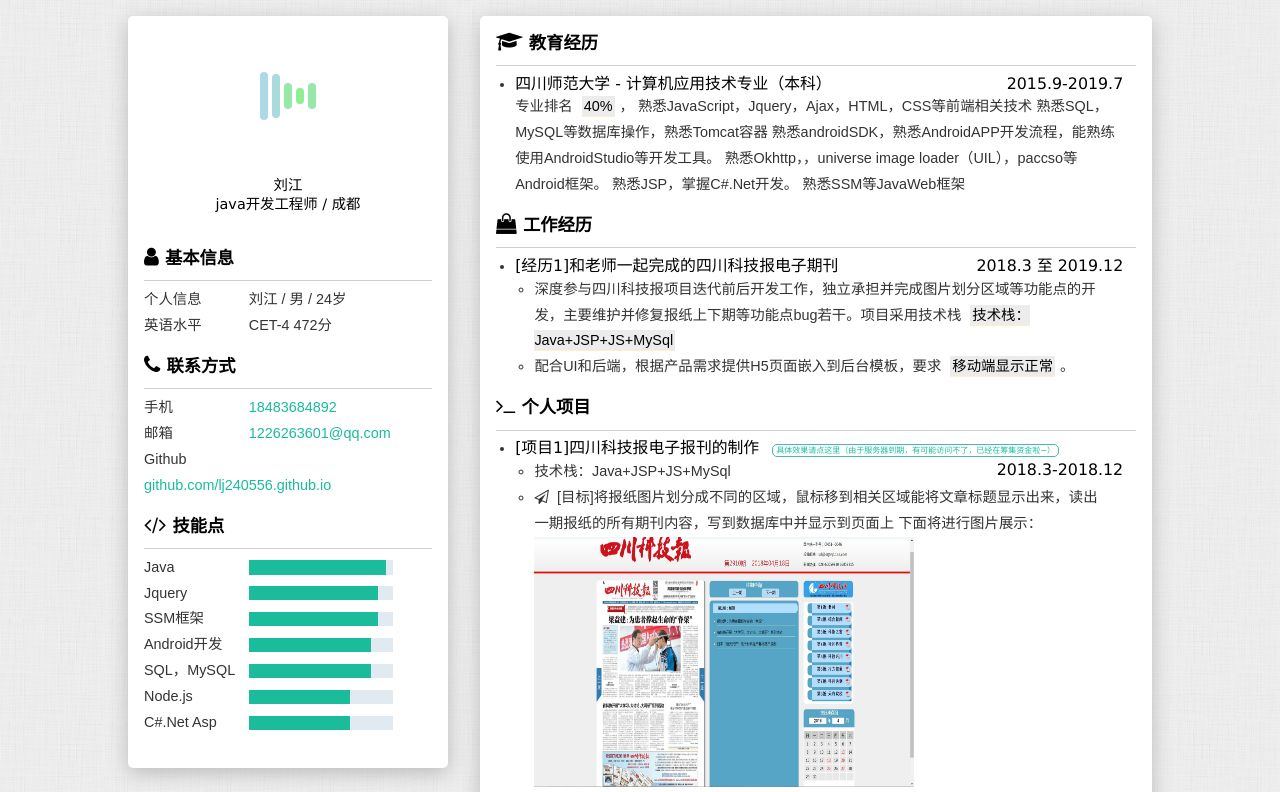
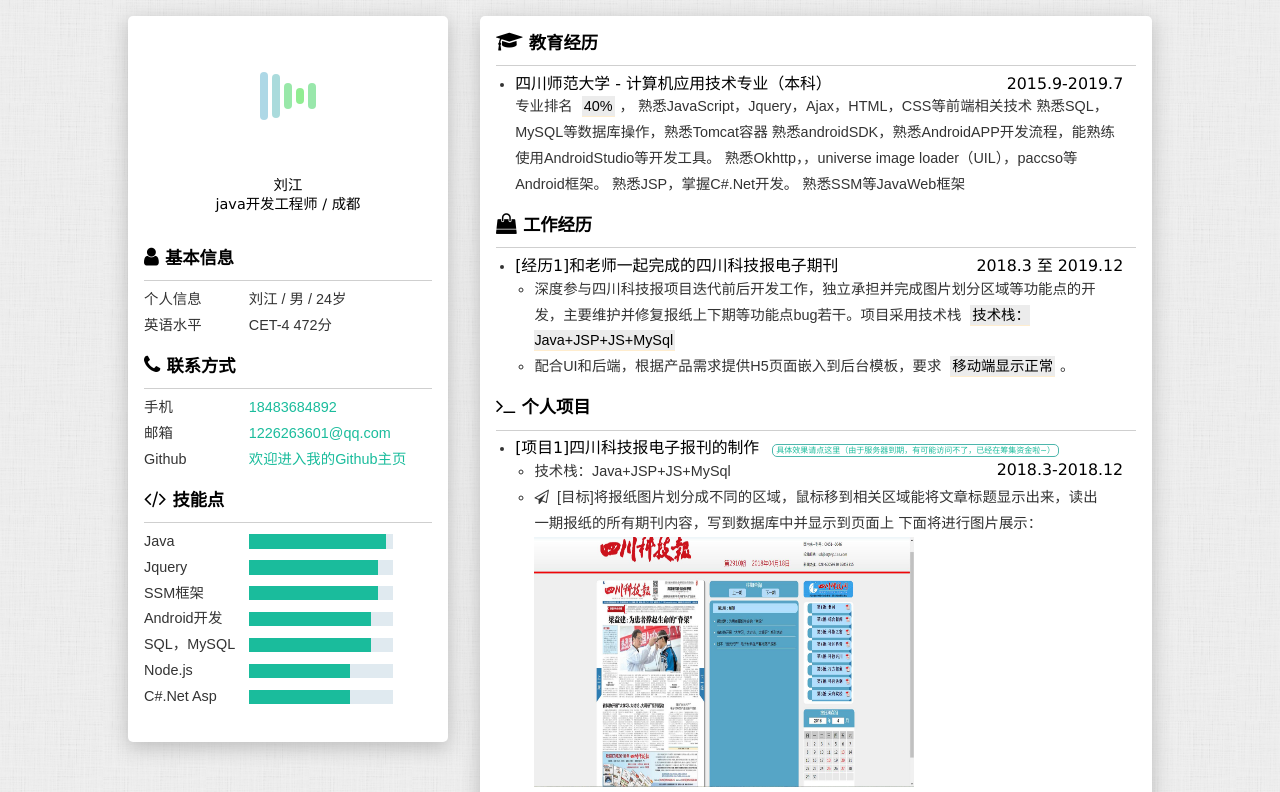
Before and after one commit to lj240556/lj240556.github.io, a plain HTML site: page index.html in a window 1280 px wide. Shown: the top 792 px of the page. Drawn offline with Linux system fonts and the light colour scheme.

Commit message:
Update index.html

```diff
--- a/index.html
+++ b/index.html
@@ -107,7 +107,7 @@
 
                     <li>
                         <label>Github</label>
-                        <a href="https://github.com/0b11111110" target="_blank">github.com/lj240556.github.io</a>
+                        <a href="https://github.com/lj240556.github.io" target="_blank">欢迎进入我的Github主页</a>
                     </li>
                 </ul>
             </section>
```
